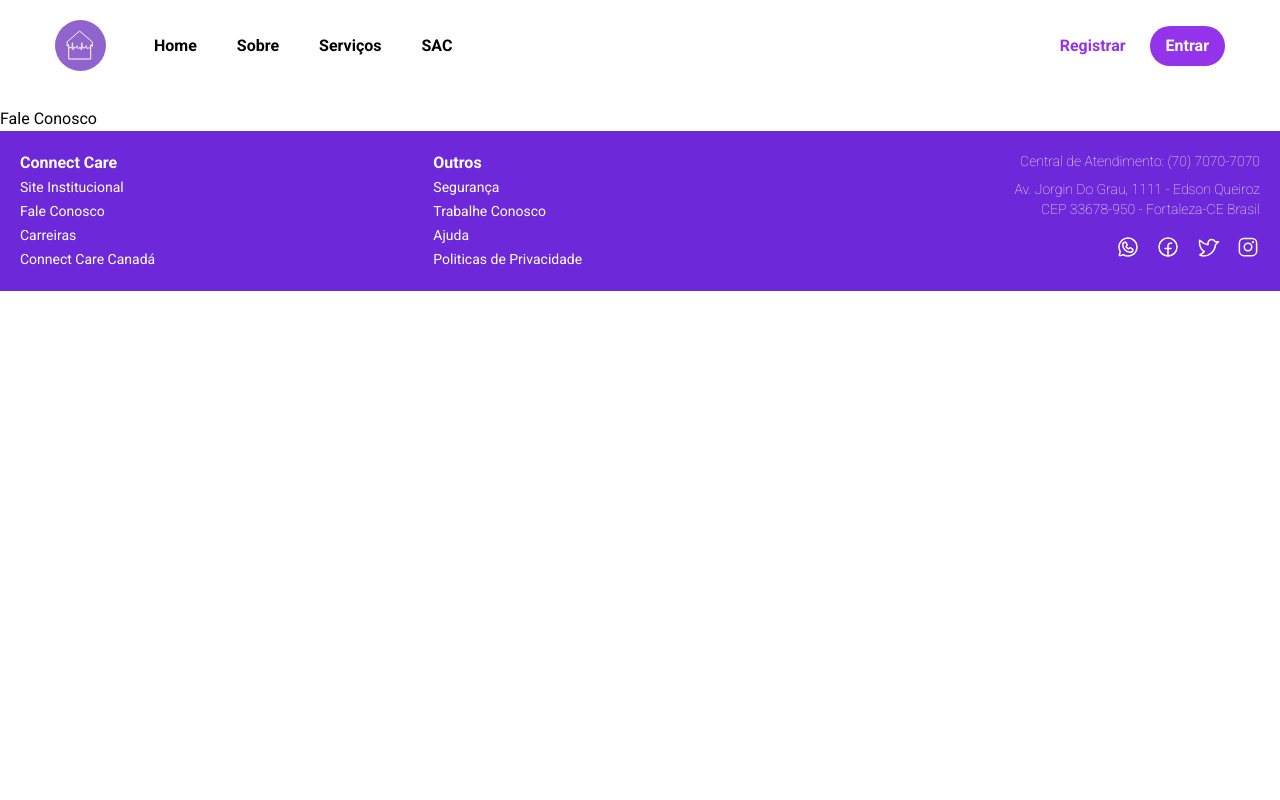
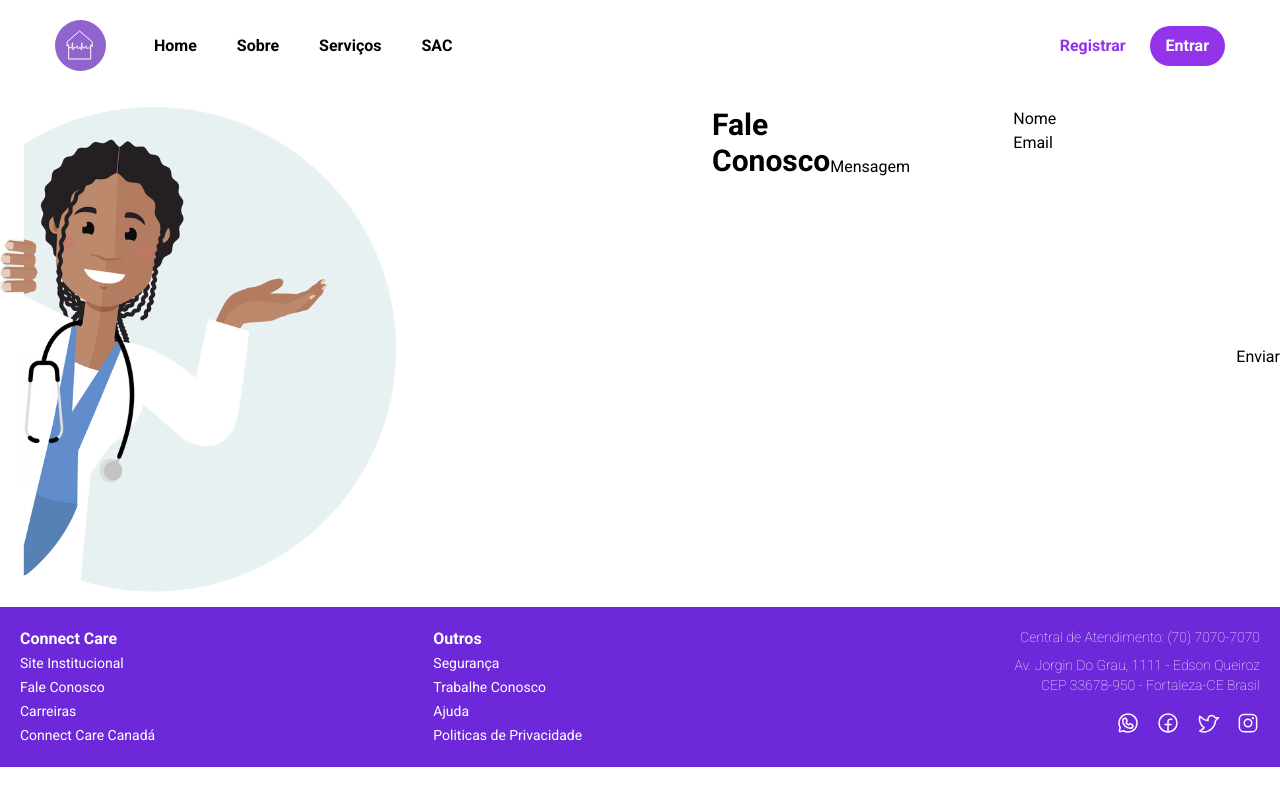
Before and after one commit to Aanastc/ConnectCare, a React (Vite) app: page /FaleConosco in a window 1280 px wide. Built offline with nearby package versions, Linux system fonts and the light colour scheme.

Commit message:
mudanças page fale conosco

```diff
--- a/src/Pages/FaleConosco.jsx
+++ b/src/Pages/FaleConosco.jsx
@@ -1,20 +1,33 @@
 import { Header } from '../Components/Header';
 import { Footer } from '../Components/Footer';
-// import imgFaleConosco from '../assests/imgs/img-faleConosco.png'
+import ImgFaleConosco from '../assets/imgs/img-faleConosco.png'
 
 export function FaleConosco() {
   return (
-    <main>
+    <section>
       <Header />
-      <div>
-        <div>
-          {/* <img src={imgFaleConosco} alt="Imagem de uma personagem indicando a seção ao lado" /> */}
+      <div className="grid grid-cols-2 gap-36">
+        <div className="flex flex-col justify-center gap-6">
+          <div>
+            <img src={ImgFaleConosco} alt="Imagem de uma personagem indicando a seção ao lado" />
+          </div>
         </div>
-        <div>
-          <h2>Fale Conosco</h2>
+        <div className='flex flex-row content-center'>
+          <h2 className='font-bold text-3xl items-center'>Fale Conosco</h2>
+          <form className='items-start'>
+            <input type="text" />
+            <label htmlFor="">Nome</label>
+            <input type="email" />
+            <label htmlFor="">Email</label>
+            <input type="text" />
+            <label htmlFor="">Mensagem</label>
+          </form>
+          <button>
+            Enviar
+          </button>
         </div>
       </div>
       <Footer />
-    </main>
+    </section>
   )
 }
```
